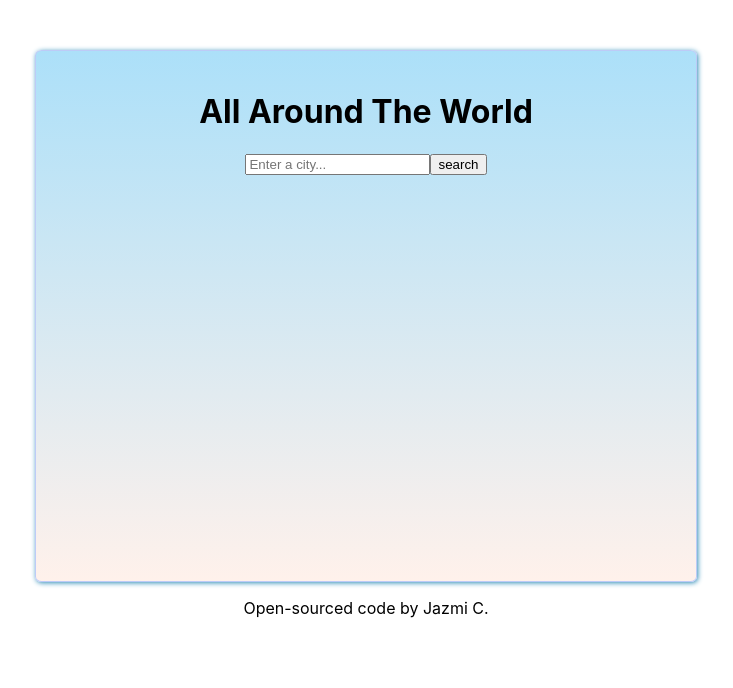
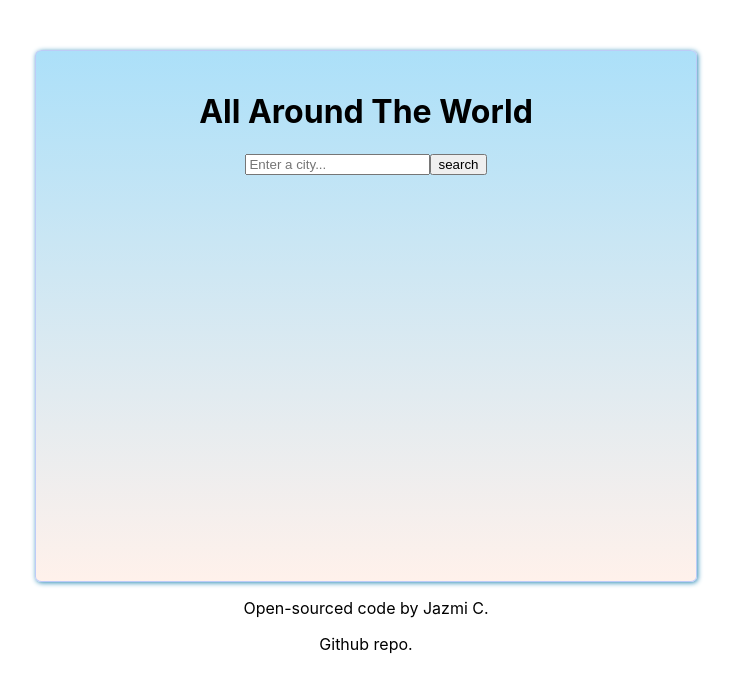
Before and after one commit to JaehaJack/Weather-React-App, a React (Create React App) app: page / in a window 1280 px wide. Shown: the top 688 px of the page, without its empty margins (274-1007 px from the left). Built offline with nearby package versions, Linux system fonts and the light colour scheme.

Commit message:
inserted Github repository link

```diff
--- a/src/App.js
+++ b/src/App.js
@@ -9,6 +9,11 @@ function App() {
         <Weather />
       </div>
       <p>Open-sourced code by Jazmi C.</p>
+      <p>
+        <a link="https://github.com/JaehaJack/Weather-React-App">
+          Github repo.
+        </a>
+      </p>
     </div>
   );
 }
```
